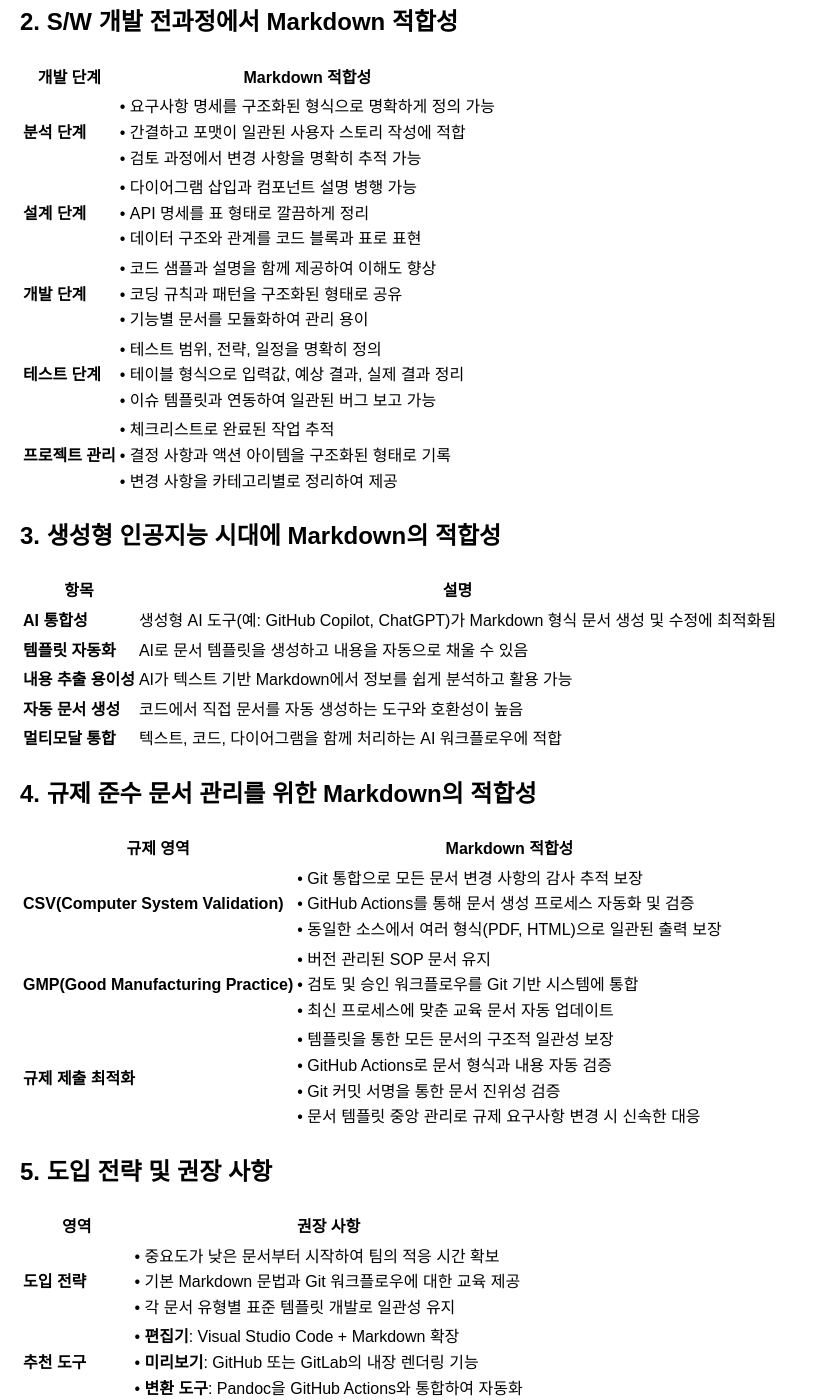
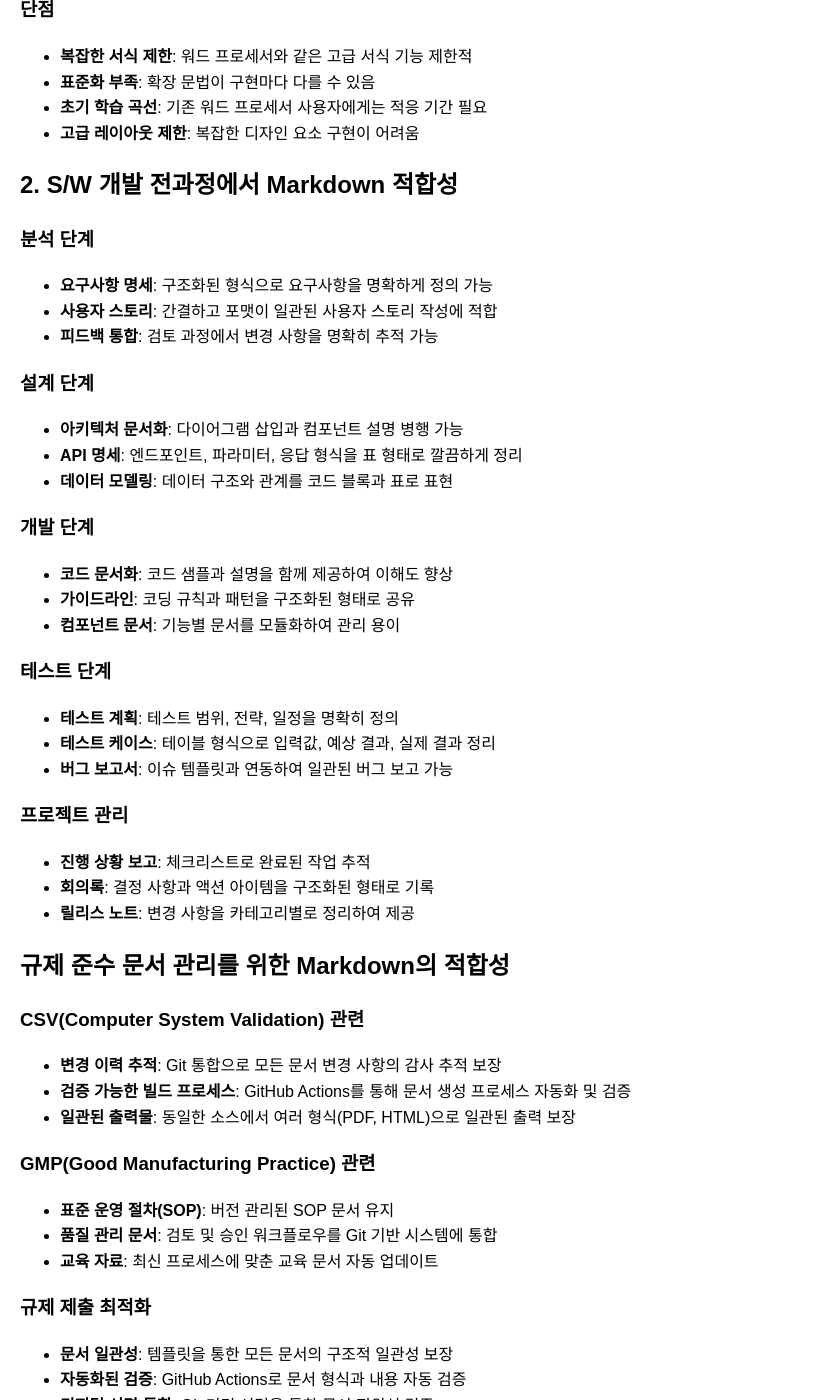
Before and after one commit to Unknownerrrr/Unknownerrrr.github.io, a Jekyll site: the page built from index.md, in a window 1280 px wide and 1400 px high, scrolled down 2245 px. Shown: the whole window, without its empty margins (0-818 px from the left). Built offline with Jekyll 4.4.1, drawn with Linux system fonts in a browser that asks for light colours; some of the changed text lies outside the part shown.

Commit message:
사유 추가

```diff
--- a/index.md
+++ b/index.md
@@ -94,51 +94,95 @@ Markdown은 단순함과 유연성을 갖추고 있어, AI와 인간 개발자
 
 ## 1. Markdown의 장단점
 
-| 장점 | 단점 |
-|------|------|
-| **단순성과 가독성**: 문법이 직관적이고 배우기 쉬움 | **복잡한 서식 제한**: 워드 프로세서와 같은 고급 서식 기능 제한적 |
-| **버전 관리 적합성**: Git과 완벽하게 호환되어 변경 추적 용이 | **표준화 부족**: 확장 문법이 구현마다 다를 수 있음 |
-| **다양한 출력 형식 지원**: HTML, PDF, DOCX 등으로 쉽게 변환 | **초기 학습 곡선**: 기존 워드 프로세서 사용자에게 적응 기간 필요 |
-| **경량화**: 파일 크기가 작고 빠른 로딩 시간 제공 | **고급 레이아웃 제한**: 복잡한 디자인 요소 구현이 어려움 |
-| **구조화된 문서 작성**: 헤더, 목록, 표, 코드 블록 등 지원 | |
-| **플랫폼 독립성**: 모든 운영 체제에서 동일하게 작동 | |
+### 장점
+- **단순성과 가독성**: 문법이 직관적이고 배우기 쉬워 텍스트 편집기만으로도 작성 가능
+- **버전 관리 적합성**: Git과 같은 버전 관리 시스템과 완벽하게 호환되어 변경 추적이 용이
+- **다양한 출력 형식 지원**: HTML, PDF, DOCX 등 다양한 형식으로 쉽게 변환 가능
+- **경량화**: 파일 크기가 작고 빠른 로딩 시간 제공
+- **구조화된 문서 작성**: 헤더, 목록, 표, 코드 블록 등 기술 문서에 필요한 요소 지원
+- **플랫폼 독립성**: 모든 운영 체제에서 동일하게 작동하며 특별한 소프트웨어 불필요
+
+### 단점
+- **복잡한 서식 제한**: 워드 프로세서와 같은 고급 서식 기능 제한적
+- **표준화 부족**: 확장 문법이 구현마다 다를 수 있음
+- **초기 학습 곡선**: 기존 워드 프로세서 사용자에게는 적응 기간 필요
+- **고급 레이아웃 제한**: 복잡한 디자인 요소 구현이 어려움
 
 ## 2. S/W 개발 전과정에서 Markdown 적합성
 
-| 개발 단계 | Markdown 적합성 |
-|---------|----------------|
-| **분석 단계** | • 요구사항 명세를 구조화된 형식으로 명확하게 정의 가능<br>• 간결하고 포맷이 일관된 사용자 스토리 작성에 적합<br>• 검토 과정에서 변경 사항을 명확히 추적 가능 |
-| **설계 단계** | • 다이어그램 삽입과 컴포넌트 설명 병행 가능<br>• API 명세를 표 형태로 깔끔하게 정리<br>• 데이터 구조와 관계를 코드 블록과 표로 표현 |
-| **개발 단계** | • 코드 샘플과 설명을 함께 제공하여 이해도 향상<br>• 코딩 규칙과 패턴을 구조화된 형태로 공유<br>• 기능별 문서를 모듈화하여 관리 용이 |
-| **테스트 단계** | • 테스트 범위, 전략, 일정을 명확히 정의<br>• 테이블 형식으로 입력값, 예상 결과, 실제 결과 정리<br>• 이슈 템플릿과 연동하여 일관된 버그 보고 가능 |
-| **프로젝트 관리** | • 체크리스트로 완료된 작업 추적<br>• 결정 사항과 액션 아이템을 구조화된 형태로 기록<br>• 변경 사항을 카테고리별로 정리하여 제공 |
+### 분석 단계
+- **요구사항 명세**: 구조화된 형식으로 요구사항을 명확하게 정의 가능
+- **사용자 스토리**: 간결하고 포맷이 일관된 사용자 스토리 작성에 적합
+- **피드백 통합**: 검토 과정에서 변경 사항을 명확히 추적 가능
 
-## 3. 생성형 인공지능 시대에 Markdown의 적합성
+### 설계 단계
+- **아키텍처 문서화**: 다이어그램 삽입과 컴포넌트 설명 병행 가능
+- **API 명세**: 엔드포인트, 파라미터, 응답 형식을 표 형태로 깔끔하게 정리
+- **데이터 모델링**: 데이터 구조와 관계를 코드 블록과 표로 표현
 
-| 항목 | 설명 |
-|-----|------|
-| **AI 통합성** | 생성형 AI 도구(예: GitHub Copilot, ChatGPT)가 Markdown 형식 문서 생성 및 수정에 최적화됨 |
-| **템플릿 자동화** | AI로 문서 템플릿을 생성하고 내용을 자동으로 채울 수 있음 |
-| **내용 추출 용이성** | AI가 텍스트 기반 Markdown에서 정보를 쉽게 분석하고 활용 가능 |
-| **자동 문서 생성** | 코드에서 직접 문서를 자동 생성하는 도구와 호환성이 높음 |
-| **멀티모달 통합** | 텍스트, 코드, 다이어그램을 함께 처리하는 AI 워크플로우에 적합 |
+### 개발 단계
+- **코드 문서화**: 코드 샘플과 설명을 함께 제공하여 이해도 향상
+- **가이드라인**: 코딩 규칙과 패턴을 구조화된 형태로 공유
+- **컴포넌트 문서**: 기능별 문서를 모듈화하여 관리 용이
 
-## 4. 규제 준수 문서 관리를 위한 Markdown의 적합성
+### 테스트 단계
+- **테스트 계획**: 테스트 범위, 전략, 일정을 명확히 정의
+- **테스트 케이스**: 테이블 형식으로 입력값, 예상 결과, 실제 결과 정리
+- **버그 보고서**: 이슈 템플릿과 연동하여 일관된 버그 보고 가능
 
-| 규제 영역 | Markdown 적합성 |
-|---------|----------------|
-| **CSV(Computer System Validation)** | • Git 통합으로 모든 문서 변경 사항의 감사 추적 보장<br>• GitHub Actions를 통해 문서 생성 프로세스 자동화 및 검증<br>• 동일한 소스에서 여러 형식(PDF, HTML)으로 일관된 출력 보장 |
-| **GMP(Good Manufacturing Practice)** | • 버전 관리된 SOP 문서 유지<br>• 검토 및 승인 워크플로우를 Git 기반 시스템에 통합<br>• 최신 프로세스에 맞춘 교육 문서 자동 업데이트 |
-| **규제 제출 최적화** | • 템플릿을 통한 모든 문서의 구조적 일관성 보장<br>• GitHub Actions로 문서 형식과 내용 자동 검증<br>• Git 커밋 서명을 통한 문서 진위성 검증<br>• 문서 템플릿 중앙 관리로 규제 요구사항 변경 시 신속한 대응 |
+### 프로젝트 관리
+- **진행 상황 보고**: 체크리스트로 완료된 작업 추적
+- **회의록**: 결정 사항과 액션 아이템을 구조화된 형태로 기록
+- **릴리스 노트**: 변경 사항을 카테고리별로 정리하여 제공
 
-## 5. 도입 전략 및 권장 사항
 
-| 영역 | 권장 사항 |
-|-----|----------|
-| **도입 전략** | • 중요도가 낮은 문서부터 시작하여 팀의 적응 시간 확보<br>• 기본 Markdown 문법과 Git 워크플로우에 대한 교육 제공<br>• 각 문서 유형별 표준 템플릿 개발로 일관성 유지 |
-| **추천 도구** | • **편집기**: Visual Studio Code + Markdown 확장<br>• **미리보기**: GitHub 또는 GitLab의 내장 렌더링 기능<br>• **변환 도구**: Pandoc을 GitHub Actions와 통합하여 자동화 |
-| **워크플로우 제안** | 1. Markdown 작성<br>2. GitHub에 커밋<br>3. GitHub Actions 자동 변환(HTML, PDF)<br>4. 검토용 미리보기 생성<br>5. 승인 후 최종 문서 게시 |
-| **성공적 도입 팁** | • 팀 내 Markdown 전문가 육성으로 내부 지원 체계 구축<br>• 초기 성공 사례를 통해 팀 내 동기 부여<br>• 지속적인 개선을 위한 사용자 경험 피드백 수집 체계 마련 |
+## 규제 준수 문서 관리를 위한 Markdown의 적합성
+
+### CSV(Computer System Validation) 관련
+- **변경 이력 추적**: Git 통합으로 모든 문서 변경 사항의 감사 추적 보장
+- **검증 가능한 빌드 프로세스**: GitHub Actions를 통해 문서 생성 프로세스 자동화 및 검증
+- **일관된 출력물**: 동일한 소스에서 여러 형식(PDF, HTML)으로 일관된 출력 보장
+
+### GMP(Good Manufacturing Practice) 관련
+- **표준 운영 절차(SOP)**: 버전 관리된 SOP 문서 유지
+- **품질 관리 문서**: 검토 및 승인 워크플로우를 Git 기반 시스템에 통합
+- **교육 자료**: 최신 프로세스에 맞춘 교육 문서 자동 업데이트
+
+### 규제 제출 최적화
+- **문서 일관성**: 템플릿을 통한 모든 문서의 구조적 일관성 보장
+- **자동화된 검증**: GitHub Actions로 문서 형식과 내용 자동 검증
+- **디지털 서명 통합**: Git 커밋 서명을 통한 문서 진위성 검증
+- **규제 변경 대응**: 문서 템플릿 중앙 관리로 규제 요구사항 변경 시 신속한 대응
+
+## 5. 추가 고려사항 및 권장 사항
+
+### 도입 전략
+- **점진적 전환**: 중요도가 낮은 문서부터 시작하여 팀의 적응 시간 확보
+- **교육 프로그램**: 기본 Markdown 문법과 Git 워크플로우에 대한 교육 제공
+- **템플릿 구축**: 각 문서 유형별 표준 템플릿 개발로 일관성 유지
+
+### 도구 추천
+- **편집기**: Visual Studio Code + Markdown 확장
+- **미리보기**: GitHub 또는 GitLab의 내장 렌더링 기능
+- **변환 도구**: Pandoc을 GitHub Actions와 통합하여 자동화
+
+### 워크플로우 제안
+- **브랜치 전략**: 문서 유형별 브랜치 관리 전략 수립
+- **리뷰 프로세스**: Pull Request를 통한 문서 검토 및 승인
+- **자동화 파이프라인**:
+  1. Markdown 작성
+  2. GitHub에 커밋
+  3. GitHub Actions 자동 변환(HTML, PDF)
+  4. 검토용 미리보기 생성
+  5. 승인 후 최종 문서 게시
+
+### 성공적인 도입을 위한 팁
+- **챔피언 양성**: 팀 내 Markdown 전문가 육성으로 내부 지원 체계 구축
+- **성공 사례 공유**: 초기 성공 사례를 통해 팀 내 동기 부여
+- **피드백 수집**: 지속적인 개선을 위한 사용자 경험 피드백 수집 체계 마련
+
+이 문서 시스템은 현대적인 소프트웨어 개발 프로세스와 규제 요구사항을 모두 충족하면서 팀의 생산성을 향상시킬 것입니다. Markdown의 단순함과 Git의 강력한 버전 관리 기능을 결합하여 문서화 작업을 효율화하고 품질을 높일 수 있습니다.
+
 
 
 # Technical Documentation
```
